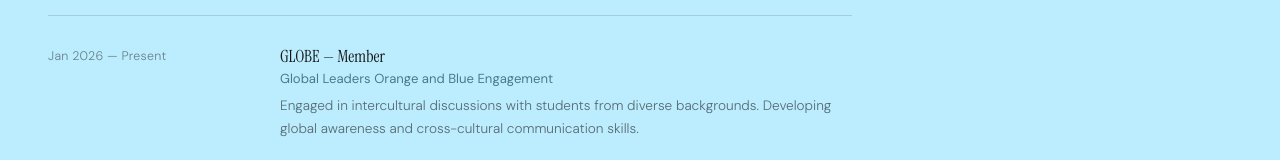
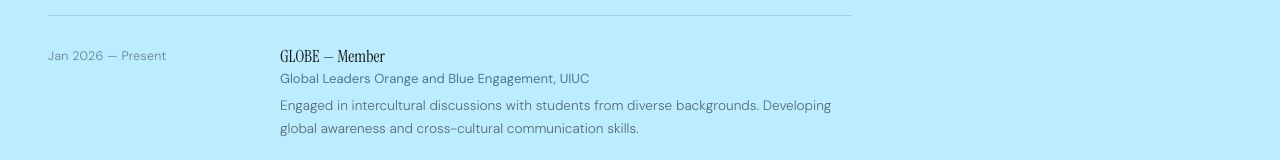
Before and after one commit to sageskim/sage-portfolio, a Next.js app: page /about in a window 1280 px wide. Shown: the part 774-934 px from the top of the page. Built offline with nearby package versions, Linux system fonts and the light colour scheme.

Commit message:
Update page.tsx

```diff
--- a/app/about/page.tsx
+++ b/app/about/page.tsx
@@ -15,7 +15,7 @@
     {
       year: "Jan 2026 — Present",
       title: "GLOBE — Member",
-      place: "Global Leaders Orange and Blue Engagement",
+      place: "Global Leaders Orange and Blue Engagement, UIUC",
       desc: "Engaged in intercultural discussions with students from diverse backgrounds. Developing global awareness and cross-cultural communication skills.",
     },
     {
```
